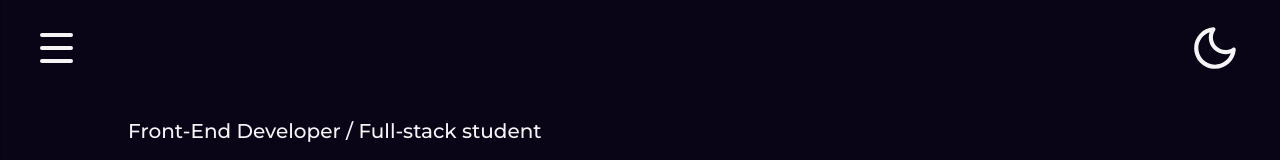
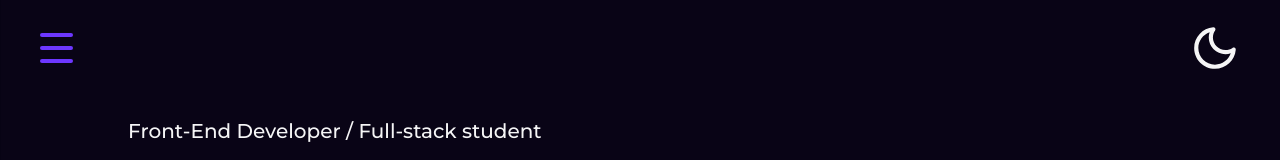
Before and after one commit to gabrielmoisesa/gabrielmoisesa.com, a React (Vite) app: page / in a window 1280 px wide. In both pictures the pointer is over the button 56 px from the left and 48 px from the top of the page. Shown: the top 160 px of the page. Built offline with nearby package versions, Linux system fonts and the light colour scheme.

Commit message:
style(burguer): add purple color on hover

```diff
--- a/src/components/Header/Burguer/Burguer.scss
+++ b/src/components/Header/Burguer/Burguer.scss
@@ -23,6 +23,11 @@
     transform-origin: 1px;
     border: none;
   }
+
+  &:hover {
+    span {
+      background: var(--purple);}
+  }
 }
 
 .cross-burguer {
```
